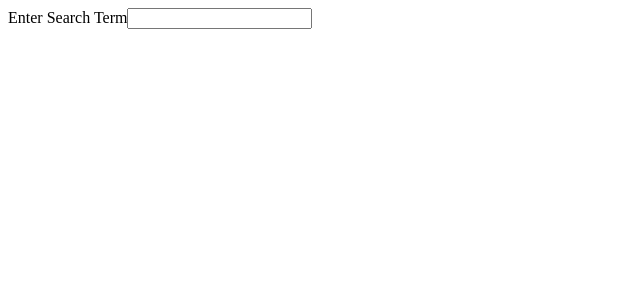
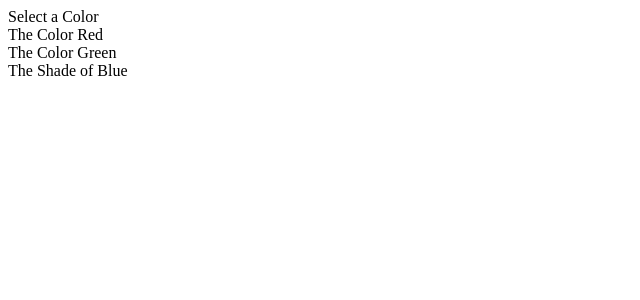
Before and after one commit to bceltajos/widgets, a React (Create React App) app: page / in a window 1280 px wide. Shown: the top 300 px of the page, without its empty margins (0-640 px from the left). Built offline with nearby package versions, Linux system fonts and the light colour scheme; the HTML template or start-up script is replaced by a standard one.

Commit message:
drop down

```diff
--- a/src/App.js
+++ b/src/App.js
@@ -1,7 +1,8 @@
-import React from 'react'
+import React, { useState, useEffect } from 'react';
 
 import Accordion from './components/Accordion';
 import Search from './components/Search';
+import Dropdown from './components/Dropdown';
 
 
 const items = [
@@ -19,10 +20,31 @@
     }
 ];
 
+const options = [
+    {
+        label: 'The Color Red',
+        value: 'red'
+    },
+    {
+        label: 'The Color Green',
+        value: 'green'
+    },
+    {
+        label: 'The Shade of Blue',
+        value: 'blue'
+    },
+];
+
 function App() {
+
+    const [selected, setSelected] = useState(options[0]);
+
     return (
         <div>
-            <Search />
+            <Dropdown
+                selected={selected}
+                onSelectedChange={setSelected}
+                options={options} />
         </div>
     )
 }
--- /dev/null
+++ b/src/components/Dropdown.js
@@ -0,0 +1,44 @@
+import React, { useState, useEffect } from 'react';
+
+const Dropdown = ({ options, selected, onSelectedChange }) => {
+
+    const [open, setOpen] = useState(false);
+
+    const renderedOptions = options.map(option => {
+
+        if(option.value === selected.value) {
+            return null;
+        }
+
+        return (
+            <div
+                key={option.value}
+                className='item'
+                onClick={() => onSelectedChange(option)}>
+                {option.label}
+            </div>
+        )
+    });
+
+    console.log(open);
+
+    return (
+        <div className='ui form'>
+            <div className='field'>
+                <label className='label'>Select a Color</label>
+                <div
+                    className={`ui selection dropdown ${open ? 'visible active' : ''}`}
+                    onClick={() => setOpen(!open)}>
+                    <i className='dropdown icon'></i>
+                    <div className='text'>{selected.label}</div>
+                    <div
+                        className={`menu ${open ? 'visible transition' : ''}`}>
+                        {renderedOptions}
+                    </div>
+                </div>
+            </div>
+        </div>
+    );
+};
+
+export default Dropdown;
```
